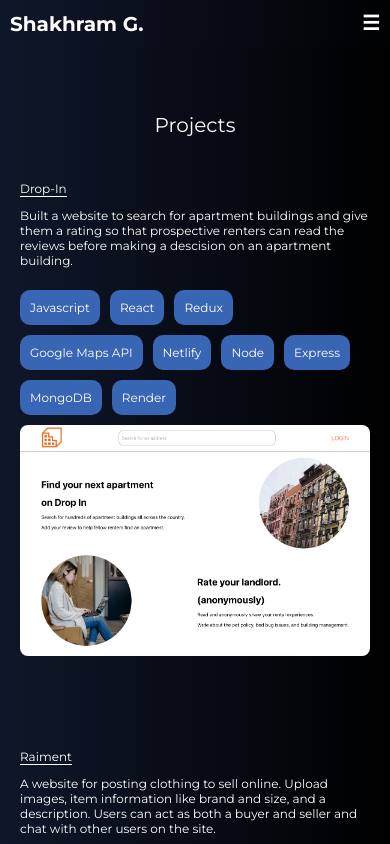
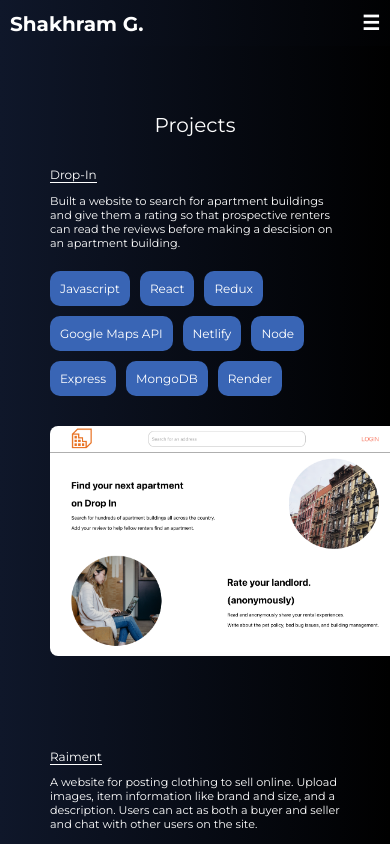
Before and after one commit to sgafurov/portfolio, a React (Create React App) app in the folder portfolio/: page /projects in a window 390 px wide. Shown: the top 844 px of the page. Built offline with nearby package versions, Linux system fonts and the light colour scheme.

Commit message:
Edit font sizes

```diff
--- a/portfolio/src/components/Resume.js
+++ b/portfolio/src/components/Resume.js
@@ -11,27 +11,23 @@ export const Resume = () => {
         <h1 className="">Education</h1>
         <ul className="education-list">
           <li className="education-item">
-            <strong>
             <img
               src={hofstraLogo}
               alt="Hofstra University Logo"
               className="college-logo"
             />
-              Hofstra University
-            </strong>
+            <h3>Hofstra University</h3>
             <div className="education-year">
               <p>Master's in Computer Science (2024 - 2026)</p>
             </div>
           </li>
           <li className="education-item">
-            <strong>
             <img
               src={brooklynCollegeLogo}
               alt="Brooklyn College Logo"
               className="college-logo"
             />
-              Brooklyn College
-            </strong>
+            <h3>Brooklyn College</h3>
             <div className="education-year">
               <p>Bachelor's in Computer Science (2019 - 2023)</p>
             </div>
--- a/portfolio/src/index.css
+++ b/portfolio/src/index.css
@@ -26,6 +26,9 @@ h1 {
   h1 {
     font-size: 2rem;
   }
+  p {
+    font-size: 1rem;
+  }
 }
 
 @media (max-width: 992px) {
@@ -35,14 +38,21 @@ h1 {
   h1 {
     font-size: 2rem;
   }
+  p {
+    font-size: 1rem;
+  }
 }
 
 @media (max-width: 768px) {
   body {
     font-size: 13px;
+    padding: 30px;
   }
   h1 {
     font-size: 1.5rem;
+  }
+  p {
+    font-size: 0.8rem;
   }
 }
 
@@ -53,4 +63,7 @@ h1 {
   h1 {
     font-size: 1.25rem;
   }
+  p {
+    font-size: 0.7rem;
+  }
 }
--- a/portfolio/src/styles/Home.css
+++ b/portfolio/src/styles/Home.css
@@ -116,14 +116,6 @@ body {
 }
 
 @media (max-width: 768px) {
-    .hello {
-        font-size: 25px;
-    }
-
-    p.intro {
-        font-size: 15px;
-    }
-
     .intro-container {
         width: fit-content;
         max-width: 350px;
--- a/portfolio/src/styles/Projects.css
+++ b/portfolio/src/styles/Projects.css
@@ -6,8 +6,8 @@
 }
 
 .projects-title {
-    font-weight:300;
-    margin-bottom: 1.5rem;
+    font-weight: 300;
+    margin-bottom: 50px;
 }
 
 .projects ul {
@@ -42,6 +42,10 @@
 }
 
 @media (max-width: 768px) {
+    .projects-title {
+        margin-bottom: 10px;
+    }
+
     .image-and-description {
         padding: 20px;
         display: flex;
@@ -56,6 +60,6 @@
     }
 
     .image {
-        margin-top: 10px;
+        margin-top: 30px;
     }
 }
--- a/portfolio/src/styles/Resume.css
+++ b/portfolio/src/styles/Resume.css
@@ -122,7 +122,6 @@
 
 .education-item p {
     margin: 0;
-    font-size: 1rem;
     color: #9c9c9c;
 }
 
```
Lines whose indentation alone changed are shown as unchanged.
